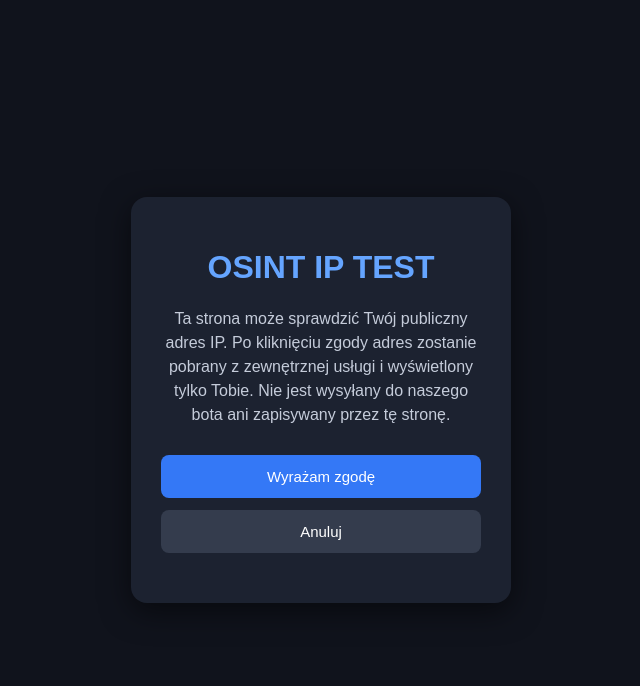
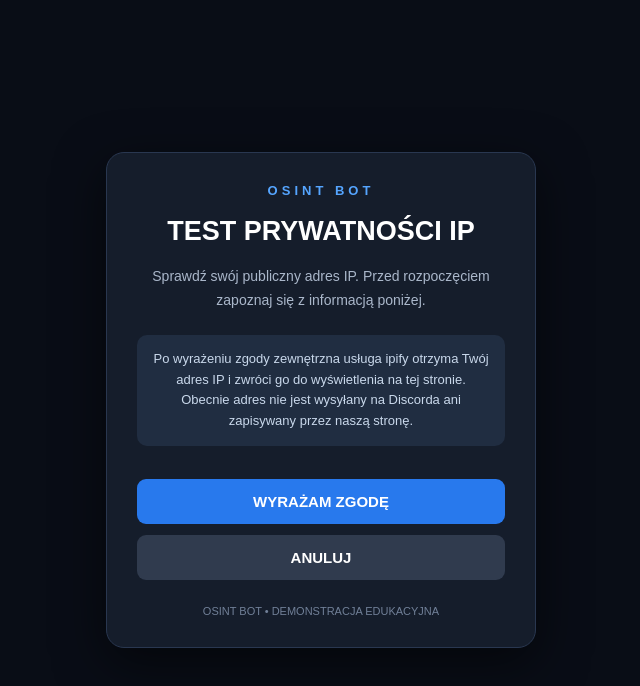
Before and after one commit to malygejek2137/osint-test-page, a plain HTML site: page index.html in a window 1280 px wide. Shown: the whole page, without its empty margins (319-959 px from the left). Drawn offline with Linux system fonts and the light colour scheme.

Commit message:
Update index.html

```diff
--- a/index.html
+++ b/index.html
@@ -3,80 +3,152 @@
 <html lang="pl">
 <head>
 <meta charset="UTF-8">
-<meta name="viewport" content="width=device-width, initial-scale=1">
-<title>OSINT Bot - Test IP</title>
+<meta name="viewport" content="width=device-width, initial-scale=1.0">
+<title>OSINT BOT | IP TEST</title>
 
 <style>
+* {
+    box-sizing: border-box;
+}
+
 body {
-    background: #10131c;
-    color: white;
+    margin: 0;
+    min-height: 100vh;
+    display: flex;
+    align-items: center;
+    justify-content: center;
+    background: #090d16;
+    color: #ffffff;
     font-family: Arial, sans-serif;
-    display: flex;
-    justify-content: center;
-    align-items: center;
-    min-height: 100vh;
-    margin: 0;
+    padding: 20px;
 }
 
 .card {
-    background: #1c2230;
+    width: 100%;
+    max-width: 430px;
     padding: 30px;
-    border-radius: 16px;
-    width: 320px;
+    background: #151d2b;
+    border: 1px solid #293750;
+    border-radius: 18px;
     text-align: center;
-    box-shadow: 0 8px 30px #0008;
+    box-shadow: 0 15px 50px #0008;
 }
 
-h1 { color: #65a5ff; }
+.logo {
+    color: #55a5ff;
+    font-size: 13px;
+    letter-spacing: 4px;
+    font-weight: bold;
+}
 
-p { color: #c5ccda; line-height: 1.5; }
+h1 {
+    margin-top: 18px;
+    font-size: 27px;
+}
+
+.description {
+    color: #aab7ca;
+    line-height: 1.7;
+    font-size: 14px;
+}
+
+.notice {
+    margin: 22px 0;
+    padding: 14px;
+    background: #202d41;
+    border-radius: 10px;
+    color: #c9d8eb;
+    font-size: 13px;
+    line-height: 1.6;
+}
 
 button {
     width: 100%;
-    padding: 13px;
-    margin-top: 12px;
-    border: 0;
-    border-radius: 8px;
+    padding: 14px;
+    margin-top: 11px;
+    border: none;
+    border-radius: 9px;
+    font-size: 15px;
+    font-weight: bold;
     cursor: pointer;
-    font-size: 15px;
 }
 
-#agree { background: #3478f6; color: white; }
-#cancel { background: #343c4d; color: white; }
-#copy { background: #23865b; color: white; }
+#agree {
+    background: #2879ed;
+    color: white;
+}
+
+#cancel {
+    background: #303b4e;
+    color: white;
+}
+
+#copy {
+    background: #16865b;
+    color: white;
+}
+
+button:hover {
+    filter: brightness(1.12);
+}
 
 #result {
     margin-top: 20px;
     overflow-wrap: anywhere;
+    color: #69b1ff;
     font-weight: bold;
+}
+
+.footer {
+    margin-top: 25px;
+    color: #718098;
+    font-size: 11px;
+}
+
+[hidden] {
+    display: none !important;
 }
 </style>
 </head>
 
 <body>
+
 <div class="card">
-    <h1>OSINT IP TEST</h1>
 
-    <p>
-        Ta strona może sprawdzić Twój publiczny adres IP.
-        Po kliknięciu zgody adres zostanie pobrany
-        z zewnętrznej usługi i wyświetlony tylko Tobie.
-        Nie jest wysyłany do naszego bota ani zapisywany przez tę stronę.
+    <div class="logo">OSINT BOT</div>
+
+    <h1>TEST PRYWATNOŚCI IP</h1>
+
+    <p class="description">
+        Sprawdź swój publiczny adres IP.
+        Przed rozpoczęciem zapoznaj się z informacją poniżej.
     </p>
 
+    <div class="notice">
+        Po wyrażeniu zgody zewnętrzna usługa ipify otrzyma
+        Twój adres IP i zwróci go do wyświetlenia na tej stronie.
+        Obecnie adres nie jest wysyłany na Discorda
+        ani zapisywany przez naszą stronę.
+    </div>
+
     <button id="agree" onclick="checkIP()">
-        Wyrażam zgodę
+        WYRAŻAM ZGODĘ
     </button>
 
     <button id="cancel" onclick="cancelTest()">
-        Anuluj
+        ANULUJ
     </button>
 
-    <div id="result"></div>
+    <div id="result" aria-live="polite"></div>
 
     <button id="copy" hidden onclick="copyIP()">
-        Kopiuj moje IP
+        KOPIUJ MOJE IP
     </button>
+
+    <div class="footer">
+        OSINT BOT • DEMONSTRACJA EDUKACYJNA
+    </div>
+
 </div>
 
 <script>
@@ -84,40 +156,55 @@ let myIP = "";
 
 async function checkIP() {
     const result = document.getElementById("result");
+    const copy = document.getElementById("copy");
+
     result.textContent = "Sprawdzanie...";
+    copy.hidden = true;
 
     try {
         const response = await fetch(
             "https://api.ipify.org?format=json"
         );
 
-        if (!response.ok) throw new Error();
+        if (!response.ok) {
+            throw new Error("Błąd odpowiedzi");
+        }
 
         const data = await response.json();
         myIP = data.ip;
 
-        result.textContent = "Twoje publiczne IP: " + myIP;
-        document.getElementById("copy").hidden = false;
+        result.textContent = "TWÓJ PUBLICZNY IP: " + myIP;
+        copy.hidden = false;
 
-    } catch {
-        result.textContent = "Nie udało się sprawdzić IP.";
+    } catch (error) {
+        result.textContent =
+            "Nie udało się sprawdzić adresu IP.";
     }
 }
 
 function cancelTest() {
     myIP = "";
+
     document.getElementById("result").textContent =
         "Test anulowany.";
+
     document.getElementById("copy").hidden = true;
 }
 
 async function copyIP() {
     if (!myIP) return;
 
-    await navigator.clipboard.writeText(myIP);
-    document.getElementById("result").textContent =
-        "IP skopiowane!";
+    try {
+        await navigator.clipboard.writeText(myIP);
+
+        document.getElementById("result").textContent =
+            "Adres IP skopiowany!";
+    } catch {
+        document.getElementById("result").textContent =
+            "Nie udało się skopiować adresu.";
+    }
 }
 </script>
+
 </body>
 </html>
```
